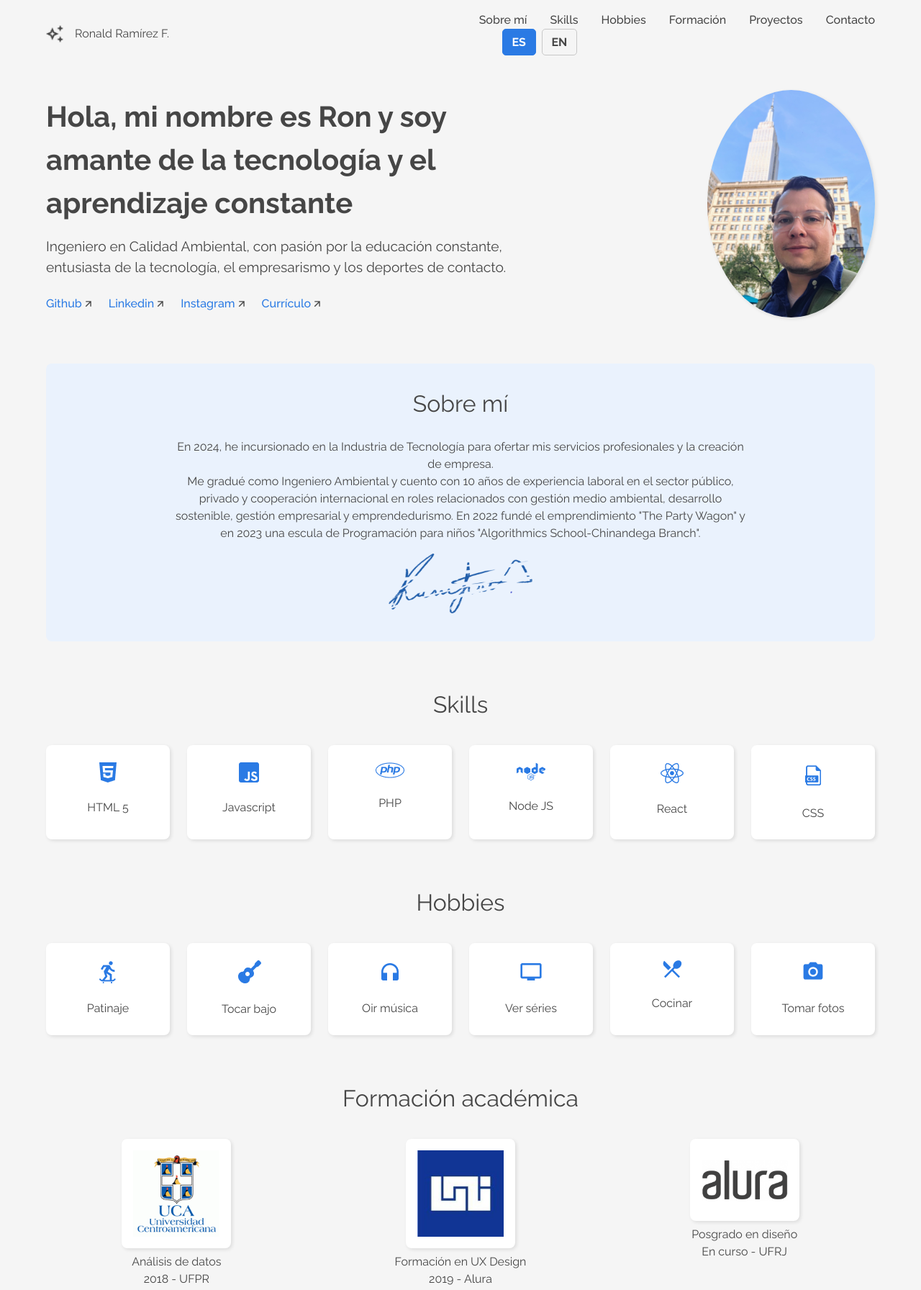
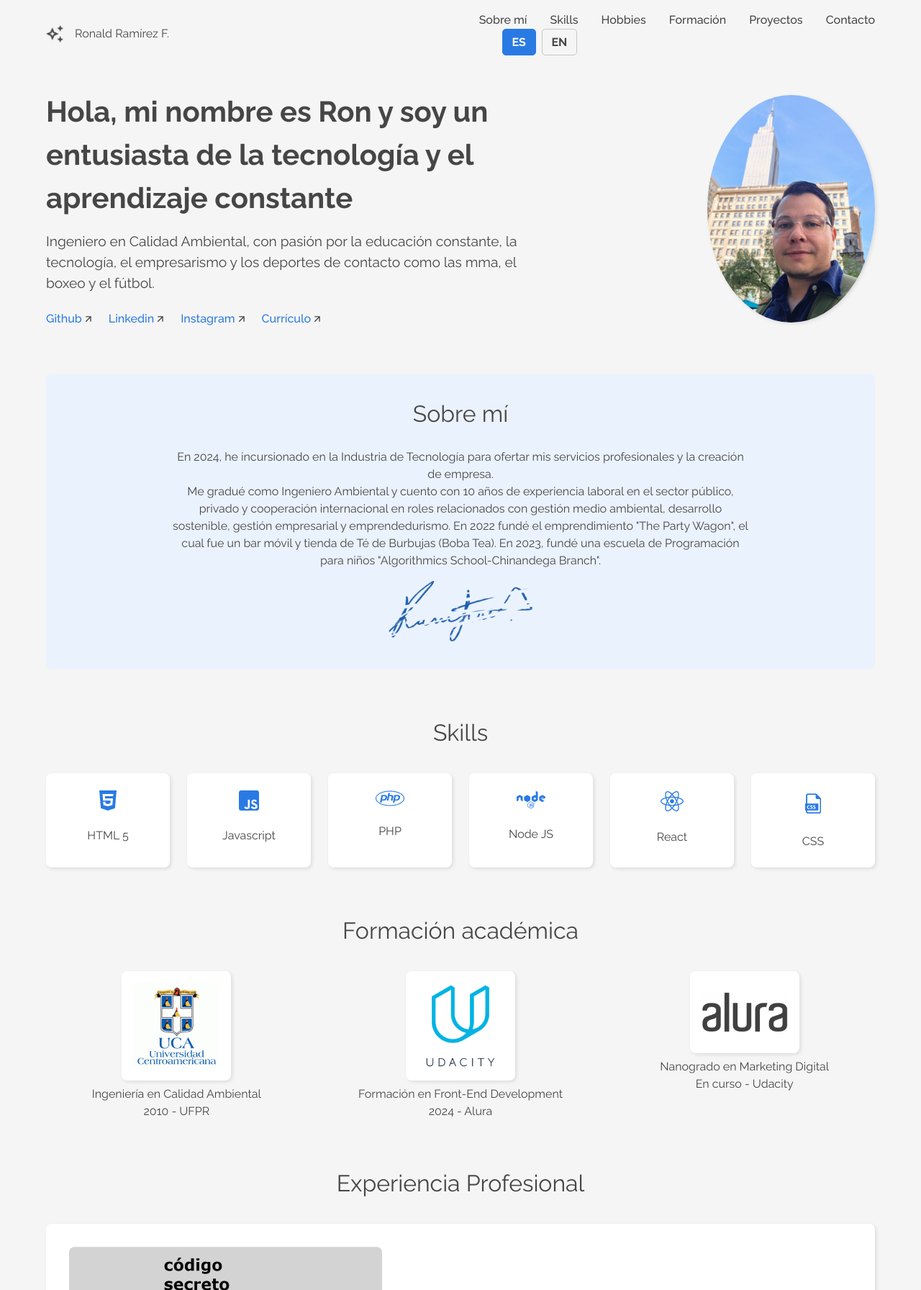
Before and after one commit to ronic009/challengeFrontDesk, a plain HTML site: page index.html in a window 1280 px wide. Shown: the top 1792 px of the page at 72% size. Drawn offline with Linux system fonts and the light colour scheme.

Commit message:
Comenté la sección de Hobbies para que no se muestre temporalmente hasta encontrar los íconos que quiero poner para mis hobbies. Agregados las URL de Linkeding y CV. Agregados el ícono de Udacity.

```diff
--- a/index.html
+++ b/index.html
@@ -46,13 +46,13 @@
             <section class="title">
                 <div class="title__div">
                     <div class="title__container">
-                        <h2 class="title__bio" data-key="title_bio">Hola, mi nombre es Ron y soy amante de la tecnología y el aprendizaje constante</h2>
+                        <h2 class="title__bio" data-key="title_bio">Hola, mi nombre es Ron y soy un entusiasta de la tecnología y el aprendizaje constante</h2>
                         <h3 class="title__subsection" data-key="title_subsection">Ingeniero en Calidad Ambiental, con pasión por la educación constante, entusiasta de la tecnología, el empresarismo y los deportes de contacto.</h3>
                         <ul class="title__network">
-                            <li class="title__network__item"><a href="https://github.com/tu-usuario" target="_blank" rel="noopener noreferrer"><span data-key="title_github">Github</span> <img src="assets/arrow.png" alt="Icono de flecha"></a></li>
-                            <li class="title__network__item"><a href="https://linkedin.com/in/tu-usuario" target="_blank" rel="noopener noreferrer"><span data-key="title_linkedin">Linkedin</span> <img src="assets/arrow.png" alt="Icono de flecha"></a></li>
+                            <li class="title__network__item"><a href="https://github.com/ronic009" target="_blank" rel="noopener noreferrer"><span data-key="title_github">Github</span> <img src="assets/arrow.png" alt="Icono de flecha"></a></li>
+                            <li class="title__network__item"><a href="https://linkedin.com/in/ronaldramirezflasvegas/" target="_blank" rel="noopener noreferrer"><span data-key="title_linkedin">Linkedin</span> <img src="assets/arrow.png" alt="Icono de flecha"></a></li>
                             <li class="title__network__item"><a href="https://instagram.com/tu-usuario" target="_blank" rel="noopener noreferrer"><span data-key="title_instagram">Instagram</span> <img src="assets/arrow.png" alt="Icono de flecha"></a></li>
-                            <li class="title__network__item"><a href="ruta/a/tu/curriculo.pdf" target="_blank"><span data-key="title_resume">Currículo</span> <img src="assets/arrow.png" alt="Icono de flecha"></a></li>
+                            <li class="title__network__item"><a href="https://drive.google.com/drive/folders/1WdfxwlrhFW33xTK7lwKLbQM0ubgYXxUH?usp=sharing" target="_blank"><span data-key="title_resume">Currículo</span> <img src="assets/arrow.png" alt="Icono de flecha"></a></li>
                         </ul>
                     </div>
                     <img class="title__profile" src="assets/Ron.png" alt="Foto de perfil de Ronald Ramírez">
@@ -62,7 +62,7 @@
                 <div class="about__container">
                     <h3 class="about__title" data-key="about_title">Sobre mí</h3>
                     <p class="about__paragraph" data-key="about_p1">En 2024, he incursionado en la Industria de Tecnología para ofertar mis servicios profesionales y la creación de empresa.</p>
-                    <p class="about__paragraph" data-key="about_p2">Me gradué como Ingeniero Ambiental y cuento con 10 años de experiencia laboral en el sector público, privado y cooperación internacional en roles relacionados con gestión medio ambiental, desarrollo sostenible, gestión empresarial y emprendedurismo. En 2022 fundé el emprendimiento "The Party Wagon" y en 2023 una escula de Programación para niños "Algorithmics School-Chinandega Branch".</p>
+                    <p class="about__paragraph" data-key="about_p2">Me gradué como Ingeniero Ambiental y cuento con 10 años de experiencia laboral en el sector público, privado y cooperación internacional en roles relacionados con gestión medio ambiental, desarrollo sostenible, gestión empresarial y emprendedurismo. En 2022 fundé el emprendimiento "The Party Wagon", el cual fue un bar Móvil y Bubble Tea Shop. En 2023, fundé una escuela de Programación para niños "Algorithmics School-Chinandega Branch".</p>
                     <img src="assets/Asset 1-8.png" class="about__signature" alt="Firma de Ronald Ramírez">
                 </div>
             </section>
@@ -76,24 +76,24 @@
                     <div class="skills__box"><ul><li class="skills__img"><img src="assets/react_icon.png" alt="Logo de React"></li><li class="skills__name">React</li></ul></div>
                     <div class="skills__box"><ul><li class="skills__img"><img src="assets/css_icon.png" alt="Logo de CSS"></li><li class="skills__name">CSS</li></ul></div>
                 </div>
-            </section>
+            <!--</section>
             <section class="hobbies" id="hobbies">
                 <h3 class="hobbies__title" data-key="hobbies_title">Hobbies</h3>
                 <div class="hobbies__line">
-                    <div class="hobbies__box"><ul><li class="hobbies__img"><img src="assets/skate_icon.png" alt="Icono de patinaje"></li><li class="hobbies__name">Patinaje</li></ul></div>
+                    <div class="hobbies__box"><ul><li class="hobbies__img"><img src="assets/gloves.png" alt="Icono de mma"></li><li class="hobbies__name">Patinaje</li></ul></div>
                     <div class="hobbies__box"><ul><li class="hobbies__img"><img src="assets/guitar_icon.png" alt="Icono de bajo"></li><li class="hobbies__name">Tocar bajo</li></ul></div>
                     <div class="hobbies__box"><ul><li class="hobbies__img"><img src="assets/headphones_icon.png" alt="Icono de audífonos"></li><li class="hobbies__name">Oir música</li></ul></div>
                     <div class="hobbies__box"><ul><li class="hobbies__img"><img src="assets/tv_icon.png" alt="Icono de televisión"></li><li class="hobbies__name">Ver séries</li></ul></div>
                     <div class="hobbies__box"><ul><li class="hobbies__img"><img src="assets/forkspoon_icon.png" alt="Icono de cubiertos"></li><li class="hobbies__name">Cocinar</li></ul></div>
                     <div class="hobbies__box"><ul><li class="hobbies__img"><img src="assets/camera_icon.png" alt="Icono de cámara"></li><li class="hobbies__name">Tomar fotos</li></ul></div>
-                </div>
+                </div>-->
             </section>
             <section class="academic" id="formacion">
                 <h2 class="academic__title" data-key="academic_title">Formación académica</h2>
                 <div class="academic__courses">
-                    <div class="academic__courses__box"><ul class="academic__courses__list"><li class="academic__courses__item__img"><img src="assets/UCA.png" alt="Logo UCA"></li><li class="academic__courses__item__title"><h4 data-key="academic_course1_title">Análisis de datos</h4></li><li class="academic__courses__item__subtitle"><p>2018 - UFPR</p></li></ul></div>
-                    <div class="academic__courses__box"><ul class="academic__courses__list"><li class="academic__courses__item__img"><img src="assets/UNI.png" alt="Logo UNI"></li><li class="academic__courses__item__title"><h4 data-key="academic_course2_title">Formación en UX Design</h4></li><li class="academic__courses__item__subtitle"><p>2019 - Alura</p></li></ul></div>
-                    <div class="academic__courses__box"><ul class="academic__courses__list"><li class="academic__courses__item__img"><img src="assets/alura_logo.png" alt="Logo Alura"></li><li class="academic__courses__item__title"><h4 data-key="academic_course3_title">Posgrado en diseño</h4></li><li class="academic__courses__item__subtitle"><p data-key="academic_course3_subtitle">En curso - UFRJ</p></li></ul></div>
+                    <div class="academic__courses__box"><ul class="academic__courses__list"><li class="academic__courses__item__img"><img src="assets/UCA.png" alt="Logo UCA"></li><li class="academic__courses__item__title"><h4 data-key="academic_course1_title">Ingeniería en Calidad Ambiental</h4></li><li class="academic__courses__item__subtitle"><p>2010 - UFPR</p></li></ul></div>
+                    <div class="academic__courses__box"><ul class="academic__courses__list"><li class="academic__courses__item__img"><img src="assets/Udacity.png" alt="Logo Udacity"></li><li class="academic__courses__item__title"><h4 data-key="academic_course2_title">Formación en Front-End Development</h4></li><li class="academic__courses__item__subtitle"><p>2024 - Alura</p></li></ul></div>
+                    <div class="academic__courses__box"><ul class="academic__courses__list"><li class="academic__courses__item__img"><img src="assets/alura_logo.png" alt="Logo Alura"></li><li class="academic__courses__item__title"><h4 data-key="academic_course3_title">Nanogrado en Marketing Digital</h4></li><li class="academic__courses__item__subtitle"><p data-key="academic_course3_subtitle">En curso - Udacity</p></li></ul></div>
                 </div>
             </section>
             <section class="experience" id="xp">
--- a/language.js
+++ b/language.js
@@ -9,8 +9,8 @@ const translations = {
     menu_projects: "Proyectos",
     menu_contact_email: "rramirezfiallos@hotmail.com",
     menu_contact_link: "Contacto",
-    title_bio: "Hola, mi nombre es Ron y soy amante de la tecnología y el aprendizaje constante",
-    title_subsection: "Ingeniero en Calidad Ambiental, con pasión por la educación constante, entusiasta de la tecnología, el empresarismo y los deportes de contacto.",
+    title_bio: "Hola, mi nombre es Ron y soy un entusiasta de la tecnología y el aprendizaje constante",
+    title_subsection: "Ingeniero en Calidad Ambiental, con pasión por la educación constante, la tecnología, el empresarismo y los deportes de contacto como las mma, el boxeo y el fútbol.",
     title_github: "Github",
     title_linkedin: "Linkedin",
     title_instagram: "Instagram",
@@ -18,16 +18,16 @@ const translations = {
     // Sobre Mí
     about_title: "Sobre mí",
     about_p1: "En 2024, he incursionado en la Industria de Tecnología para ofertar mis servicios profesionales y la creación de empresa.",
-    about_p2: 'Me gradué como Ingeniero Ambiental y cuento con 10 años de experiencia laboral en el sector público, privado y cooperación internacional en roles relacionados con gestión medio ambiental, desarrollo sostenible, gestión empresarial y emprendedurismo. En 2022 fundé el emprendimiento "The Party Wagon" y en 2023 una escula de Programación para niños "Algorithmics School-Chinandega Branch".',
+    about_p2: 'Me gradué como Ingeniero Ambiental y cuento con 10 años de experiencia laboral en el sector público, privado y cooperación internacional en roles relacionados con gestión medio ambiental, desarrollo sostenible, gestión empresarial y emprendedurismo. En 2022 fundé el emprendimiento "The Party Wagon", el cual fue un bar móvil y tienda de Té de Burbujas (Boba Tea). En 2023, fundé una escuela de Programación para niños "Algorithmics School-Chinandega Branch".',
     // Skills & Hobbies
     skills_title: "Skills",
     hobbies_title: "Hobbies",
     // Formación Académica
     academic_title: "Formación académica",
-    academic_course1_title: "Análisis de datos",
-    academic_course2_title: "Formación en UX Design",
-    academic_course3_title: "Posgrado en diseño",
-    academic_course3_subtitle: "En curso - UFRJ",
+    academic_course1_title: "Ingeniería en Calidad Ambiental",
+    academic_course2_title: "Formación en Front-End Development",
+    academic_course3_title: "Nanogrado en Marketing Digital",
+    academic_course3_subtitle: "En curso - Udacity",
     // Experiencia Profesional
     experience_title: "Experiencia Profesional",
     experience_project1_title: "Encriptador de texto",
@@ -70,7 +70,7 @@ const translations = {
     menu_projects: "Projects",
     menu_contact_email: "rramirezfiallos@hotmail.com",
     menu_contact_link: "Contact",
-    title_bio: "Hello, my name is Ron and I love technology and constant learning",
+    title_bio: "Hello, my name is Ron and I'm very into technology and constant learning",
     title_subsection: "Environmental Quality Engineer, with a passion for constant education, enthusiastic about technology, entrepreneurship, and contact sports.",
     title_github: "Github",
     title_linkedin: "Linkedin",
```
Also changed, not shown: assets/Hobbies/gloves.png (added), assets/Hobbies/mma.png (added), assets/Hobbies/online-learning.png (added), assets/Hobbies/seo.png (added), assets/Udacity.png (added), assets/gloves.png (added), 1 other file.
